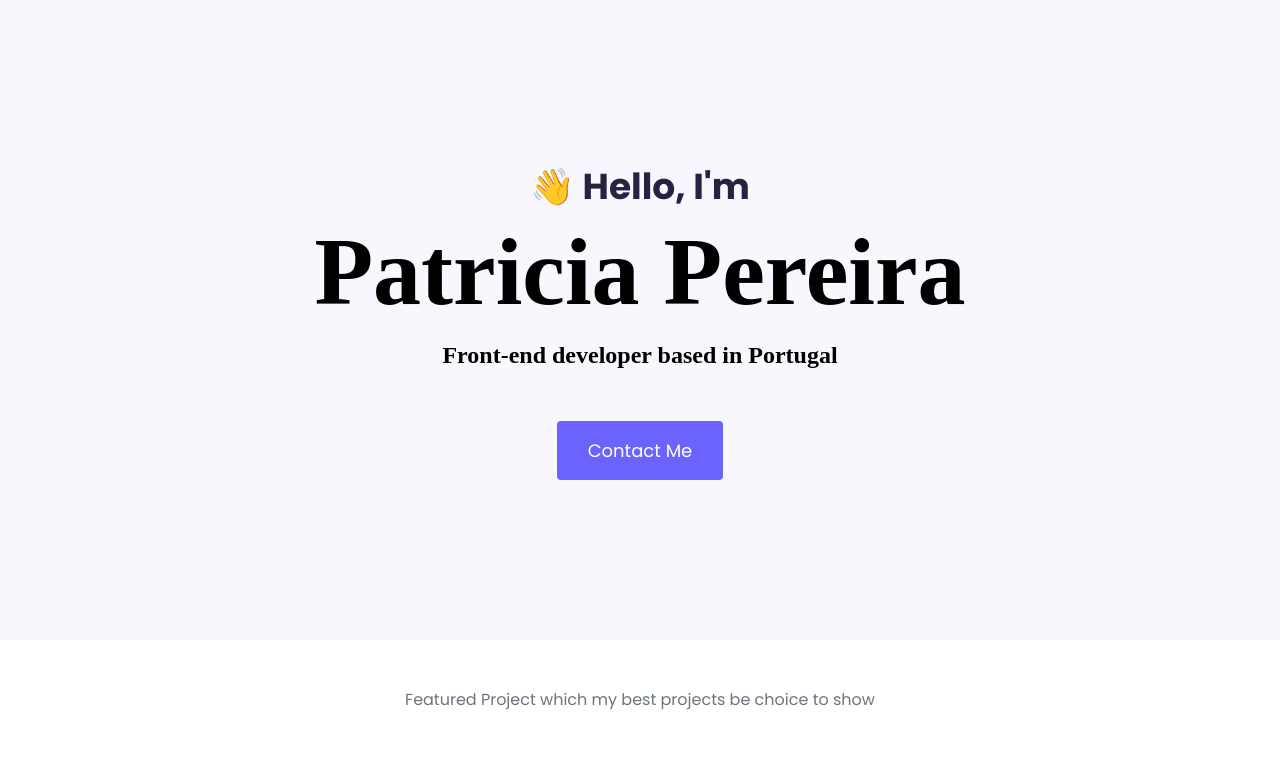
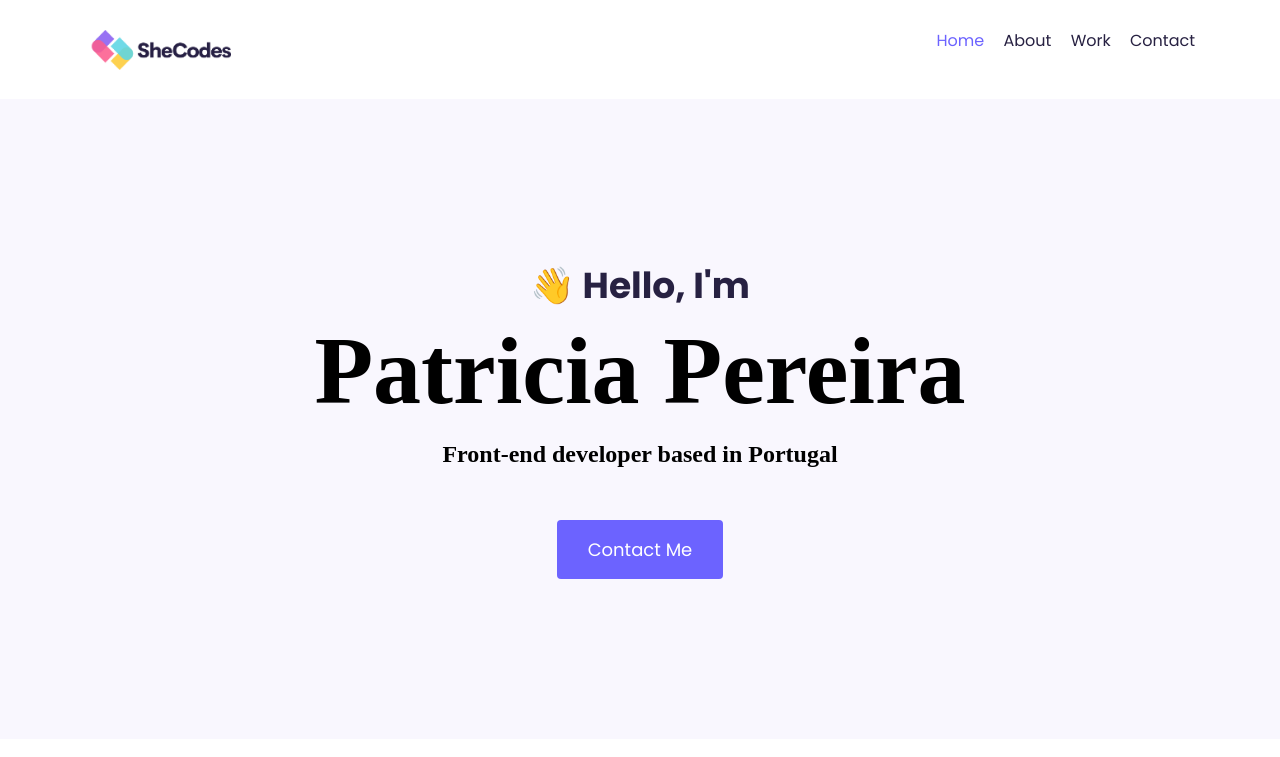
Before and after one commit to Eden-MB/portfolio-project-, a plain HTML site: page index.html in a window 1280 px wide. Shown: the top 757 px of the page. Drawn offline with nearby package versions, Linux system fonts and the light colour scheme; a web font is replaced by a local one.

Commit message:
added shecodes logo and worked on the navigation bar

```diff
--- a/index.html
+++ b/index.html
@@ -17,7 +17,28 @@
 </head>
 
 <body>
-    <div class="hero">
+    <div class="container">
+        <nav class="d-flex justify-content-between">
+            <a href="/">
+                <img src="Images/logo.png" alt="" class="logo d-none d-md-block">
+            </a>
+            <ul>
+                <li class="active">
+                    <a href="/"> Home</a>
+                </li>
+                <li>
+                    <a href="/about.html"> About</a>
+                </li>
+                <li>
+                    <a href="/work.html"> Work</a>
+                </li>
+                <li>
+                    <a href="/contact.html"> Contact</a>
+                </li>
+            </ul>
+        </nav>
+    </div>
+    <div class=" hero">
         <p>&#x1F44B; Hello, I'm </p>
         <h1>Patricia Pereira</h1>
         <h2 class="mb-5">Front-end developer based in Portugal</h2>
--- a/style.css
+++ b/style.css
@@ -145,3 +145,33 @@ h2 {
 .content {
   margin: 30px;
 }
+.logo {
+  max-height: 70px;
+  width: 160px;
+}
+nav {
+  padding: 20px 0;
+}
+
+nav ul {
+  padding: 0;
+  margin: 0;
+}
+
+nav li {
+  display: inline;
+  list-style: none;
+  line-height: 42px;
+  margin-left: 15px;
+}
+
+nav a {
+  text-decoration: none;
+  color: #272142;
+  transition: all 100ms ease-in-out;
+}
+
+nav a:hover,
+nav li.active a {
+  color: var(--branding-color);
+}
```
Also changed, not shown: Images/logo.png (added).
